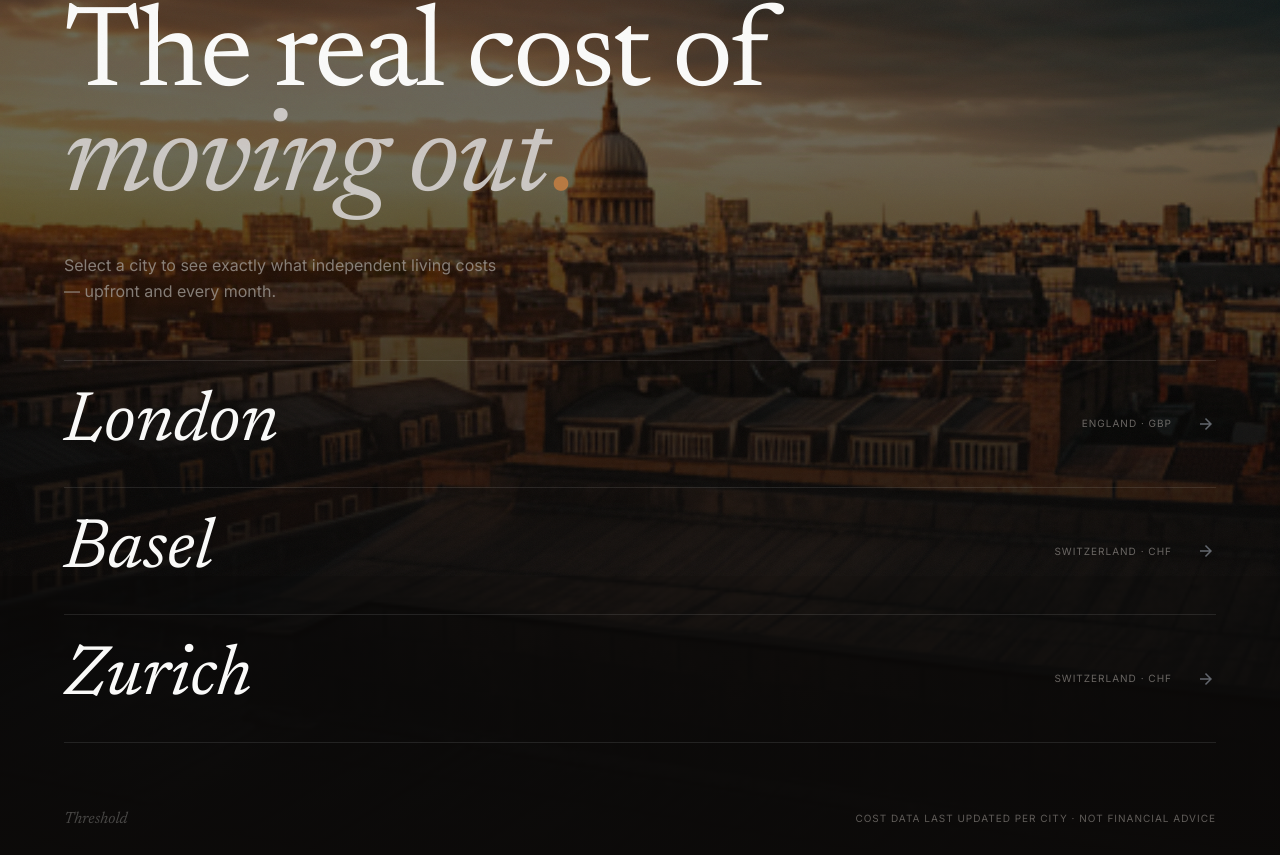
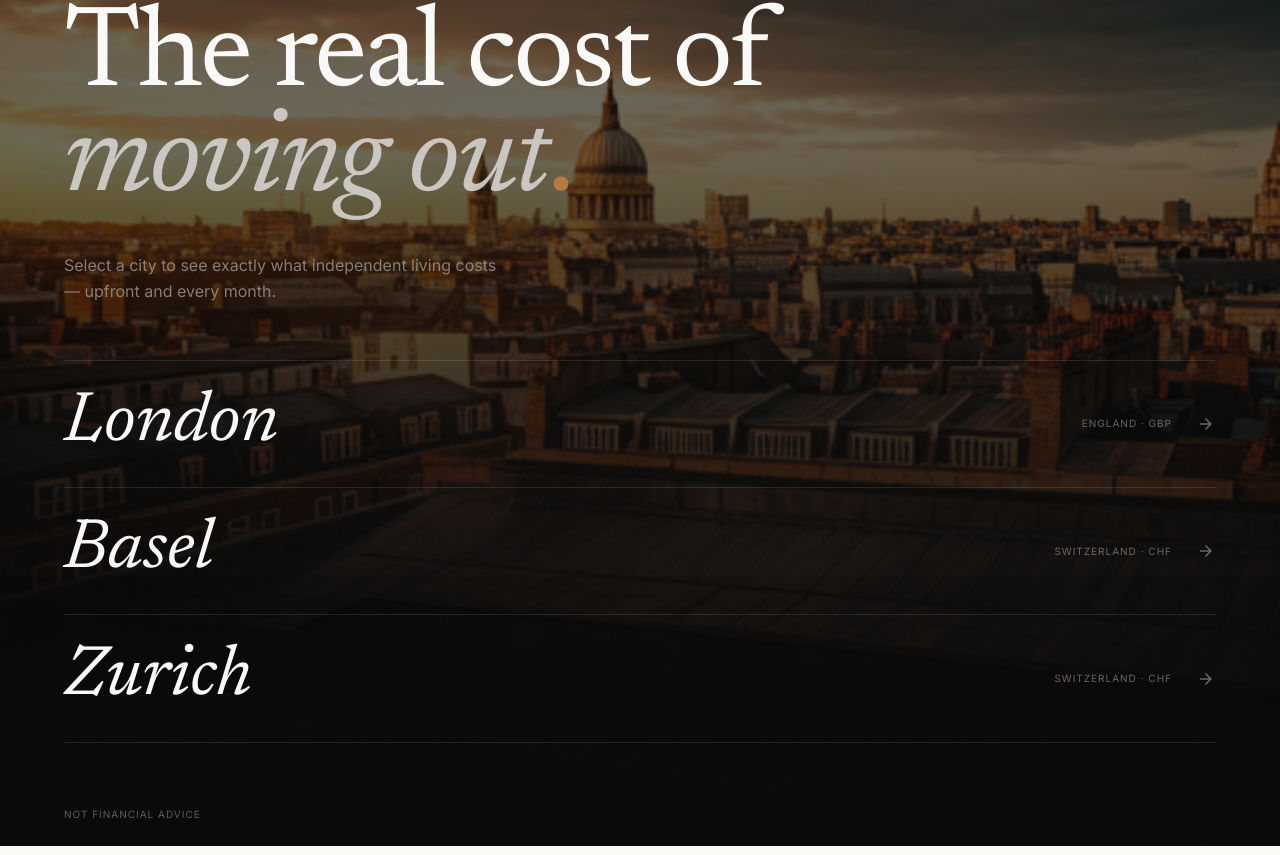
Before and after one commit to 3ixas/threshold, a React (Vite) app: page / in a window 1280 px wide. Shown: the part 224-1079 px from the top of the page. Built offline with nearby package versions, Linux system fonts and the light colour scheme.

Commit message:
fix(landing): simplify footer to just 'Not financial advice'

```diff
--- a/src/pages/Landing.tsx
+++ b/src/pages/Landing.tsx
@@ -219,11 +219,10 @@ export default function Landing() {
         initial={{ opacity: 0 }}
         animate={{ opacity: 1 }}
         transition={{ delay: 1.0, duration: 0.6, ease: [0.25, 1, 0.5, 1] }}
-        className="relative z-10 w-full flex items-center justify-between px-8 md:px-12 lg:px-16 py-6 max-w-7xl mx-auto"
+        className="relative z-10 w-full px-8 md:px-12 lg:px-16 py-6 max-w-7xl mx-auto"
       >
-        <span className="text-base font-headline italic text-stone-50/25">Threshold</span>
         <p className="text-[10px] font-label uppercase tracking-widest text-stone-400/55">
-          Cost data last updated per city · Not financial advice
+          Not financial advice
         </p>
       </motion.footer>
     </div>
```
